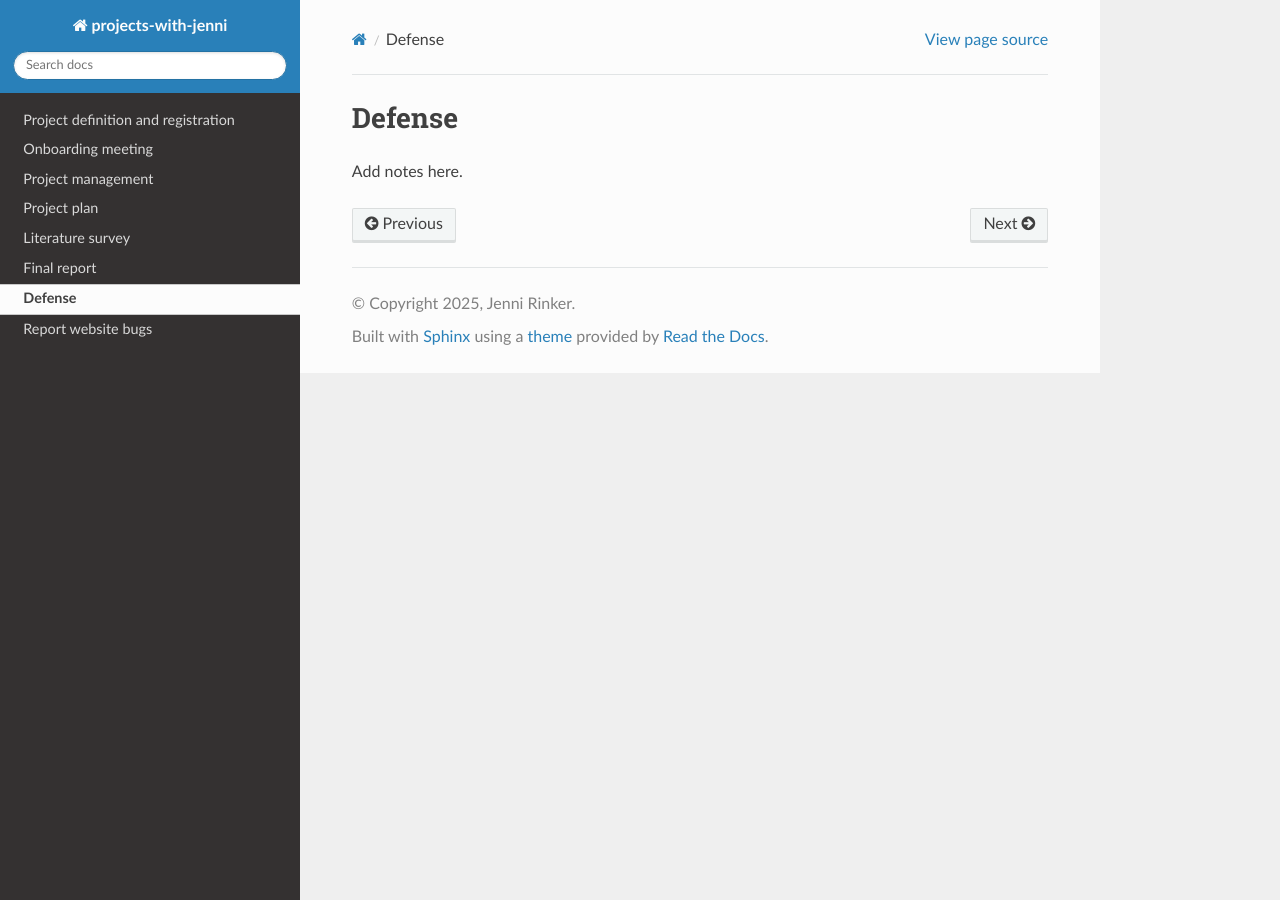
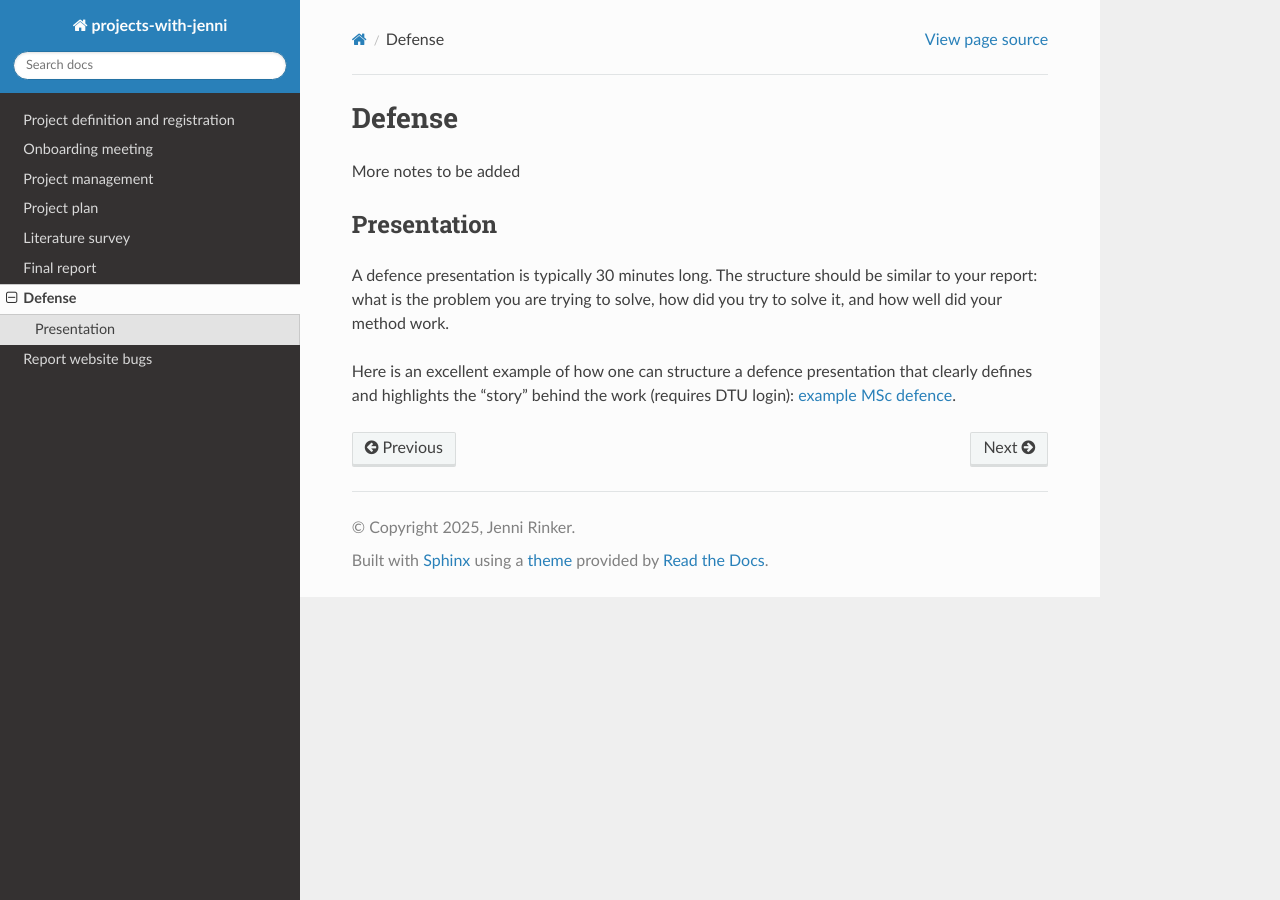
Before and after one commit to jennirinker/projects-with-jenni, a Sphinx documentation site: the page built from docs/source/defense.rst, in a window 1280 px wide. Built offline with Sphinx 7.4.7 and the Read the Docs theme 3.1.0, drawn with Linux system fonts in a browser that asks for light colours.

```diff
--- a/docs/source/defense.rst
+++ b/docs/source/defense.rst
@@ -1,4 +1,12 @@
 Defense
 ===============
 
-Add notes here.
+More notes to be added
+
+Presentation
+-------------
+
+A defence presentation is typically 30 minutes long.
+The structure should be similar to your report: what is the problem you are trying to solve, how did you try to solve it, and how well did your method work.
+
+Here is an excellent example of how one can structure a defence presentation that clearly defines and highlights the “story” behind the work (requires DTU login): `example MSc defence <https://panopto.dtu.dk/Panopto/Pages/Viewer.aspx?id=45320e4b-d3dd-4d07-ac51-b29800e3ac4f>`_.
--- a/docs/source/project_plan.rst
+++ b/docs/source/project_plan.rst
@@ -47,7 +47,8 @@
 
 * MSc:
 
-    * :download:`Theo <_static/project-plan-msc-esther.pdf>`: The state-of-the-art is a blend of methodology and existing literature, but it does a good job of highlighting challenges and defining research questions.
+    * :download:`Esther <_static/project-plan-msc-esther.pdf>`: The state-of-the-art is a blend of methodology and existing literature, but it does a good job of highlighting challenges and defining research questions.
+    * :download:`Thea <_static/project-plan-msc-thea.pdf>`: Similar to Esther's, state-of-the-art is a blend of methodology and literature, but very clear writing style. Project management section is also good.
 
 
 DTU Rules
```
Also changed, not shown: 1 other file.
